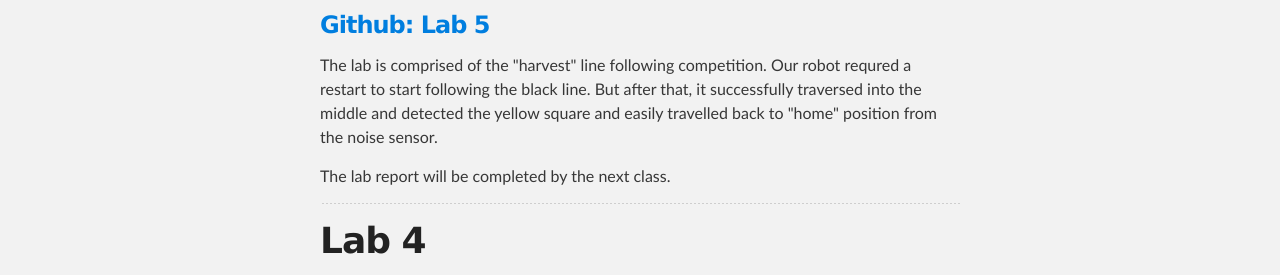
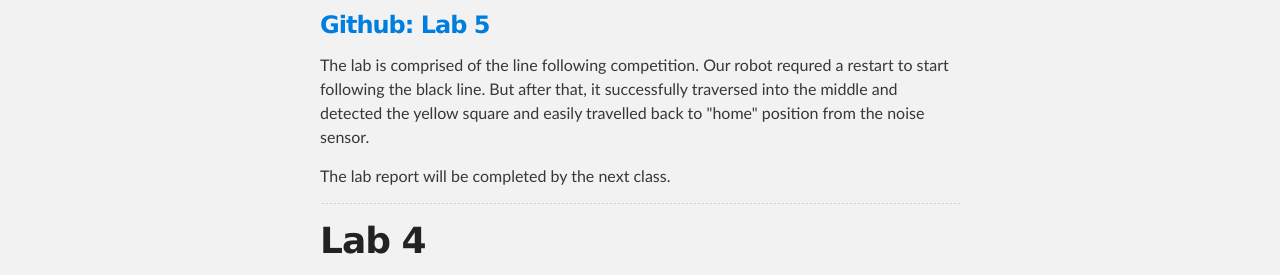
Before and after one commit to jakecsells/AutoMobileRobots, a plain HTML site: page index.html in a window 1280 px wide. Shown: the part 493-768 px from the top of the page. Drawn offline with Linux system fonts and the light colour scheme.

Commit message:
Fixed line following from harvest competition

```diff
--- a/index.html
+++ b/index.html
@@ -46,7 +46,7 @@
 <h3>
 <a name="github-lab-5" class="anchor" href="#github-lab-5"><span class="octicon octicon-link"></span></a><a href="https://github.com/jakecsells/AutoMobileRobots/tree/master/Lab05">Github: Lab 5</a>
 </h3>
-<p>The lab is comprised of the "harvest" line following competition. Our robot requred a restart to start following the black line. But after that, it successfully traversed into the middle and detected the yellow square and easily travelled back to "home" position from the noise sensor.</p>
+<p>The lab is comprised of the line following competition. Our robot requred a restart to start following the black line. But after that, it successfully traversed into the middle and detected the yellow square and easily travelled back to "home" position from the noise sensor.</p>
 <p>The lab report will be completed by the next class.</p>
 
 <!-- LAB FOUR-->
```
